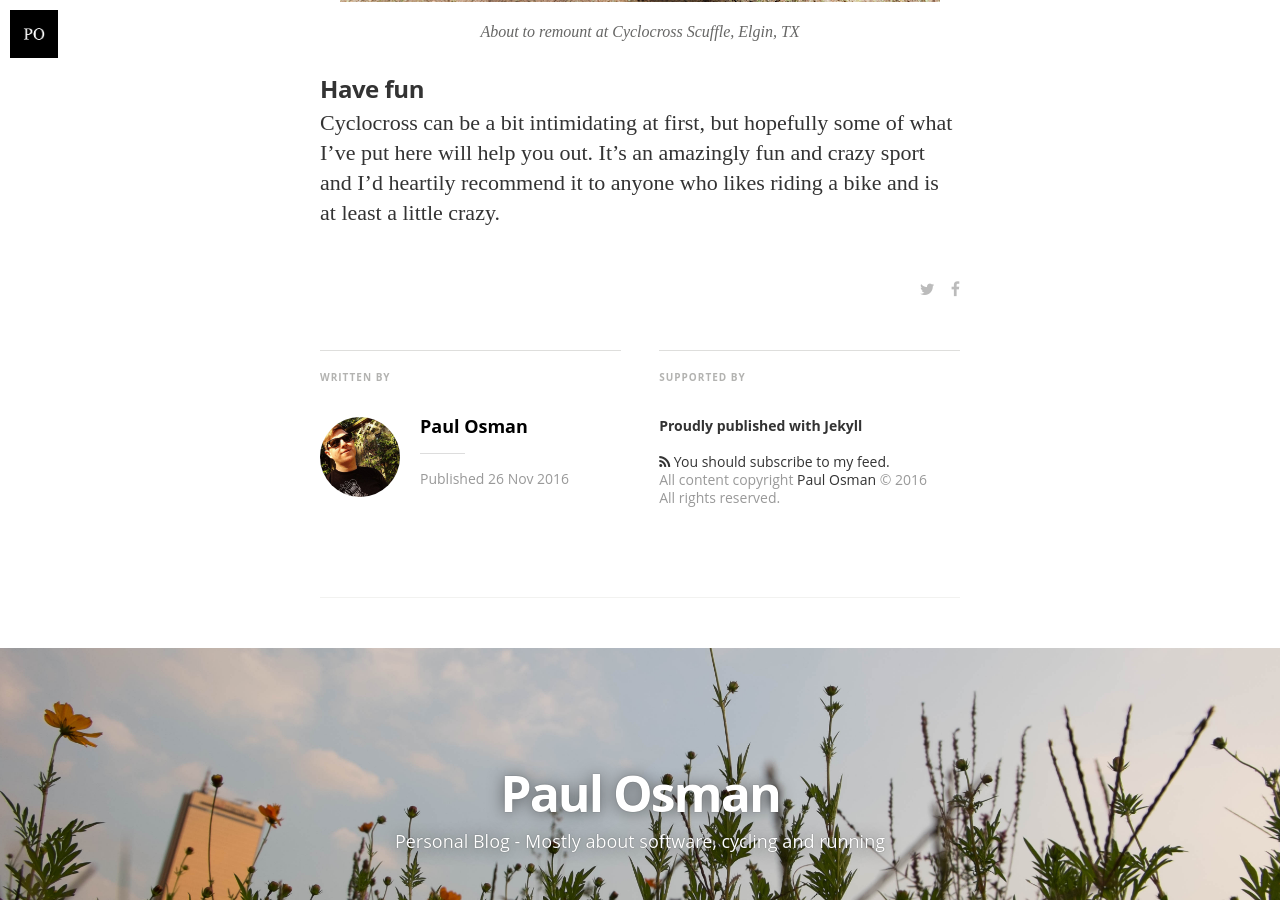
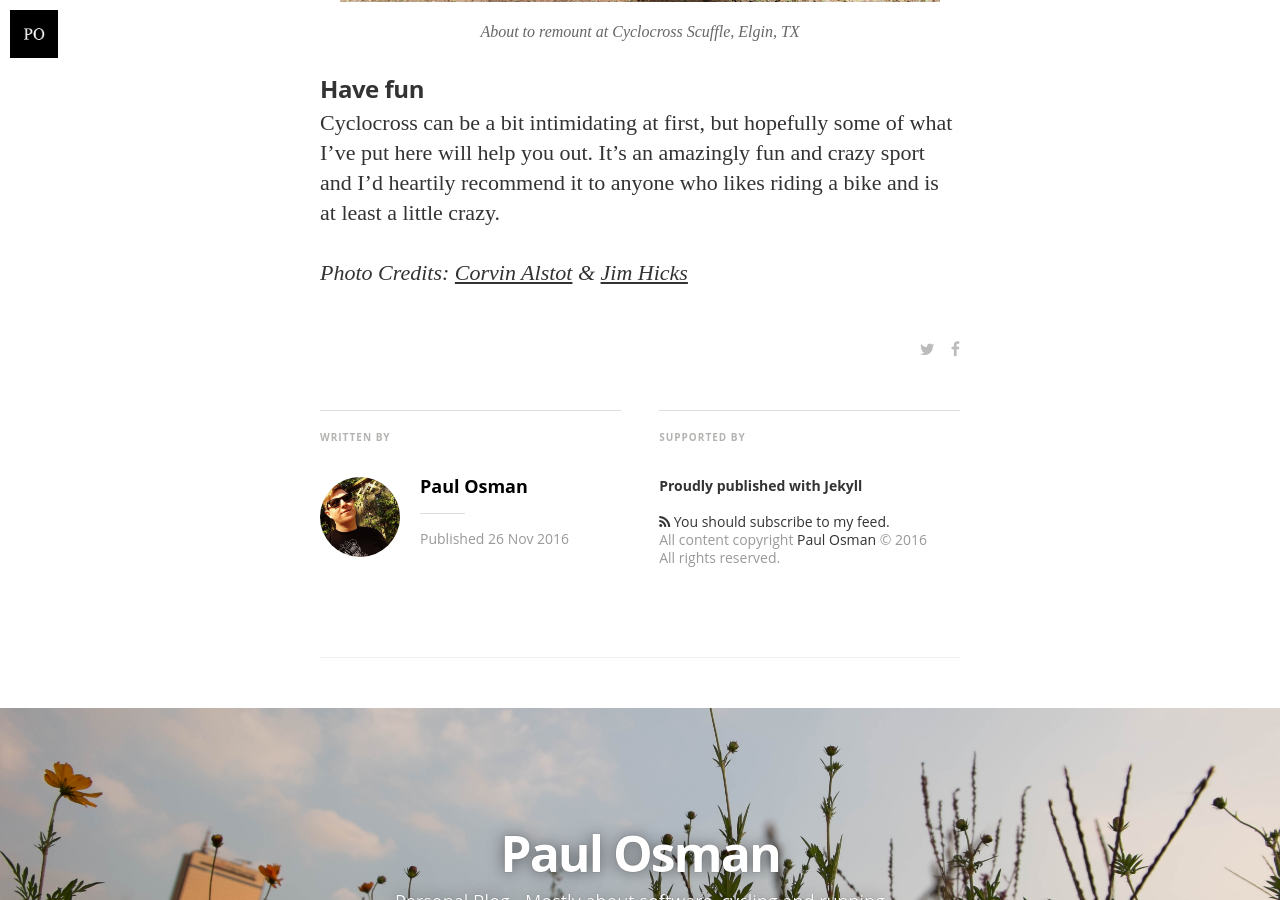
Before and after one commit to paulosman/paulosman.github.io, a Jekyll site: the page built from _posts/2016-11-26-newbies-guide-cyclocross.markdown, in a window 1280 px wide and 900 px high, scrolled down 9970 px. Built offline with Jekyll 4.4.1, drawn with Linux system fonts in a browser that asks for light colours; nearby versions of some CDN libraries; some web fonts are replaced; comment, search, counter and statistics services are not loaded.

Commit message:
Add photo credits note

```diff
--- a/_posts/2016-11-26-newbies-guide-cyclocross.markdown
+++ b/_posts/2016-11-26-newbies-guide-cyclocross.markdown
@@ -115,3 +115,5 @@ Beware though - at Georgetown I grabbed a cup of something, chugged it and reali
 #### Have fun
 
 Cyclocross can be a bit intimidating at first, but hopefully some of what I’ve put here will help you out. It’s an amazingly fun and crazy sport and I’d heartily recommend it to anyone who likes riding a bike and is at least a little crazy.
+
+<em>Photo Credits: [Corvin Alstot](https://hardcorvtm.smugmug.com/) & [Jim Hicks](http://jahicks.zenfolio.com/)</em>
```
